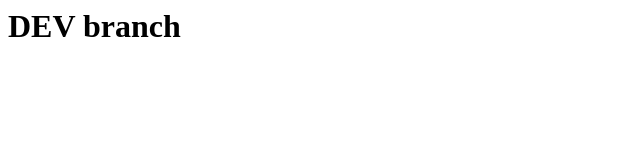
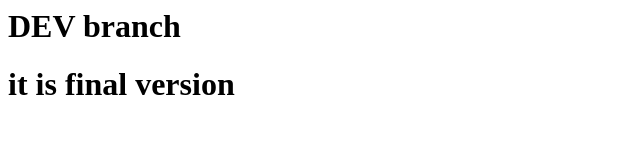
Before and after one commit to nihadelekberov/new-branch, a plain HTML site: page index.html in a window 1280 px wide. Shown: the whole page, without its empty margins (0-640 px from the left). Drawn offline with Linux system fonts and the light colour scheme.

Commit message:
html update

```diff
--- a/index.html
+++ b/index.html
@@ -1 +1,2 @@
 <h1> DEV branch</h1>
+<h1> it is final version</h1>
```
